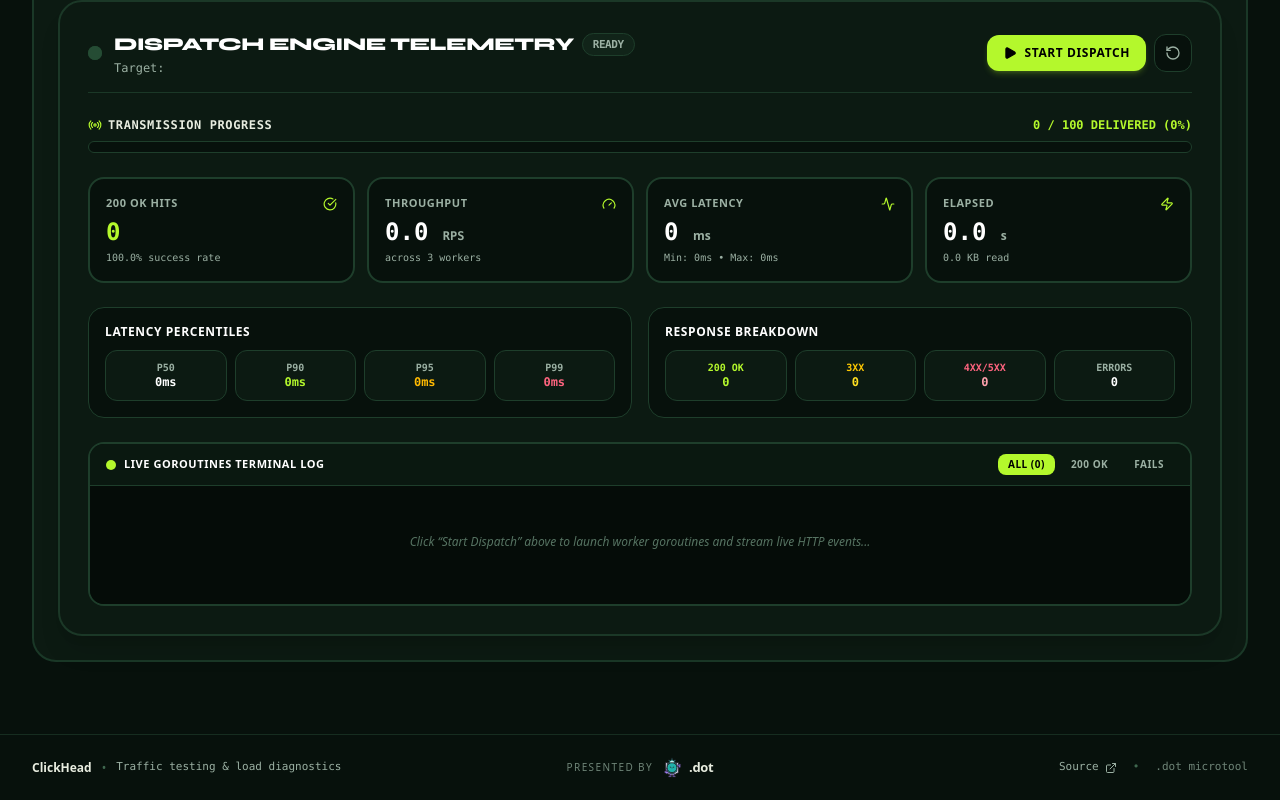
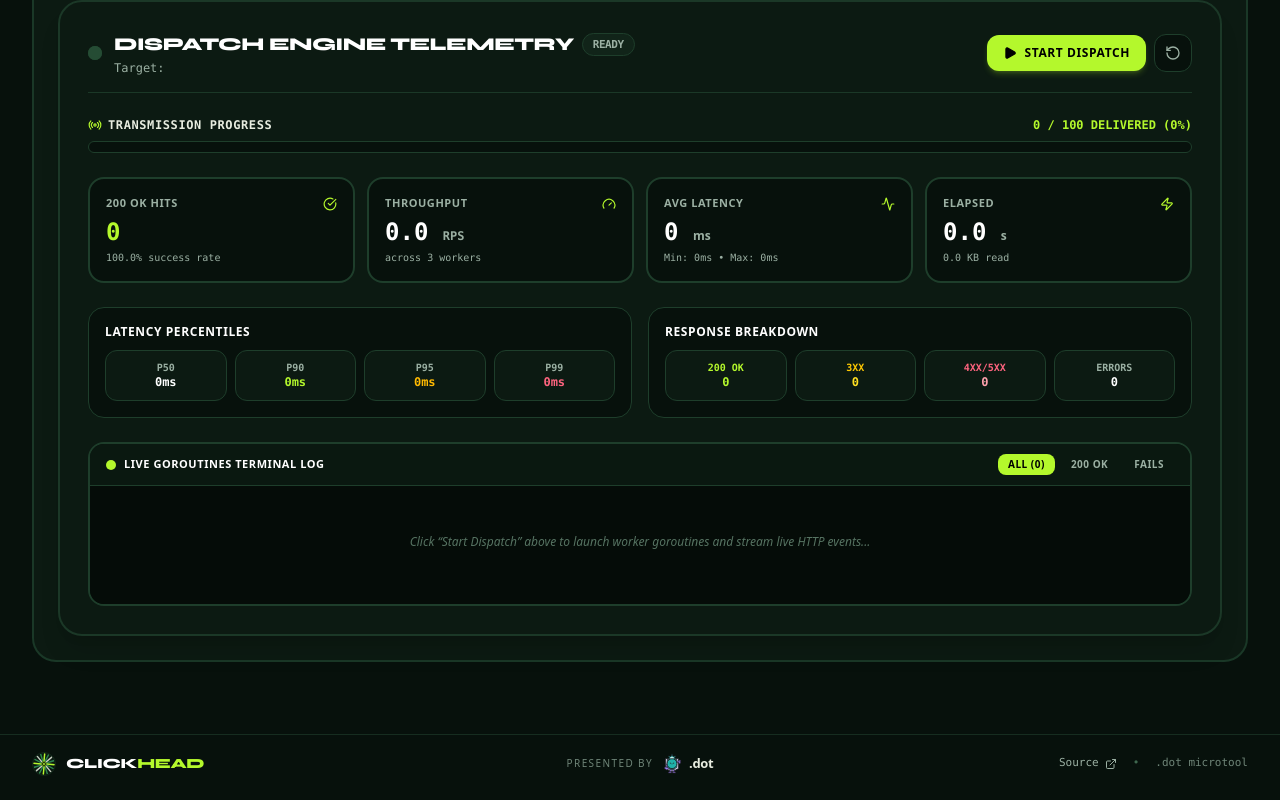
Before and after one commit to Uraj777/ClickHead, a React (Vite) app: page / in a window 1280 px wide. Shown: the part 1735-2535 px from the top of the page. Built offline with nearby package versions, Linux system fonts and the light colour scheme.

Commit message:
refine footer branding and use ClickHead logo

```diff
--- a/src/components/DotFooter.tsx
+++ b/src/components/DotFooter.tsx
@@ -1,5 +1,6 @@
 import React from 'react';
 import { ExternalLink } from 'lucide-react';
+import { ClickHeadLogo } from './ClickHeadLogo';
 
 function DotLogo({ size = 22 }: { size?: number }) {
   return (
@@ -26,13 +27,11 @@ function DotLogo({ size = 22 }: { size?: number }) {
 
 export const DotFooter: React.FC = () => {
   return (
-    <footer className="border-t border-[#162D20] bg-[#07110C] py-5 mt-12">
+    <footer className="border-t border-[#162D20] bg-[#07110C] py-4 mt-12">
       <div className="max-w-7xl mx-auto px-4 sm:px-6 lg:px-8">
         <div className="grid grid-cols-1 md:grid-cols-3 items-center gap-4 text-xs">
-          <div className="flex items-center justify-center md:justify-start gap-2.5 order-2 md:order-1">
-            <span className="font-semibold text-[#E8EDE0]">ClickHead</span>
-            <span className="text-[#3F684F]">•</span>
-            <span className="text-[11px] font-mono text-[#9BB0A3]">Traffic testing & load diagnostics</span>
+          <div className="flex items-center justify-center md:justify-start order-2 md:order-1">
+            <ClickHeadLogo size="sm" showWordmark={true} />
           </div>
 
           <a
```
